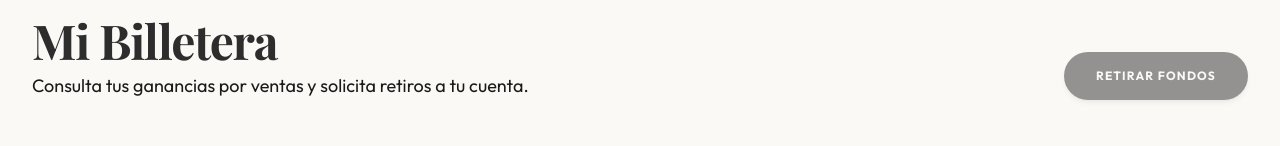
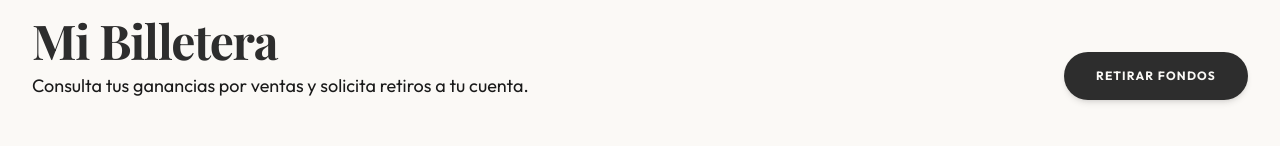
Before and after one commit to cmontenegro1411-hue/marketplace-ropa, a Next.js app: page /dashboard/wallet in a window 1280 px wide. Shown: the part 247-393 px from the top of the page. Built offline with nearby package versions, Linux system fonts and the light colour scheme; no server answers; the database is empty; sample sign-in values are in the browser's storage; a web font is replaced by a local one.

Commit message:
fix: unlock payout button for testing even with zero balance

```diff
--- a/app/dashboard/wallet/PayoutModal.tsx
+++ b/app/dashboard/wallet/PayoutModal.tsx
@@ -30,8 +30,7 @@ export function PayoutModal({ availableFunds }: { availableFunds: number }) {
     <>
       <button
         onClick={() => setIsOpen(true)}
-        disabled={availableFunds <= 0}
-        className="px-8 py-4 bg-primary text-cream rounded-full text-xs font-bold uppercase tracking-widest hover:bg-secondary transition-all shadow-md disabled:opacity-50 disabled:cursor-not-allowed"
+        className="px-8 py-4 bg-primary text-cream rounded-full text-xs font-bold uppercase tracking-widest hover:bg-secondary transition-all shadow-md"
       >
         Retirar Fondos
       </button>
```
